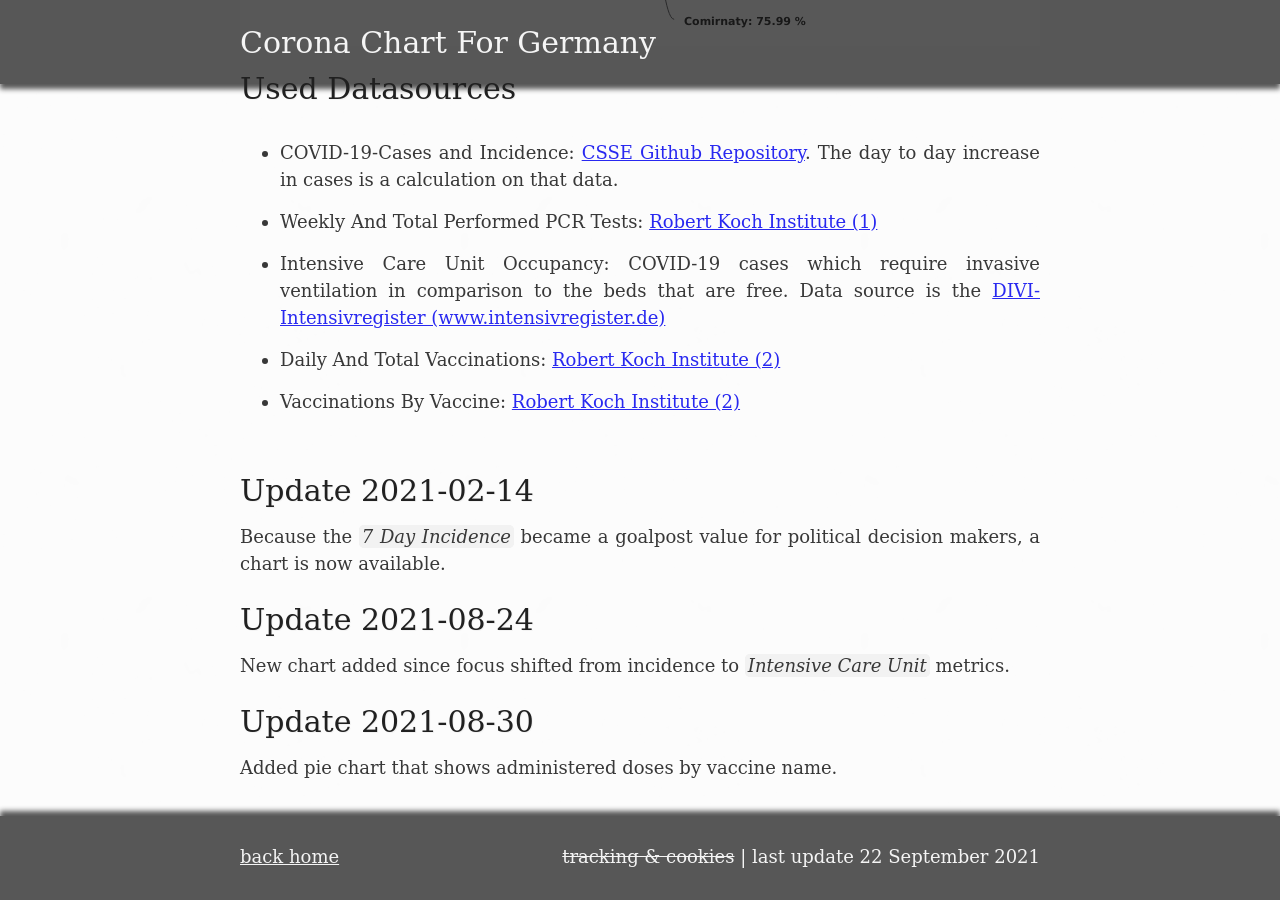
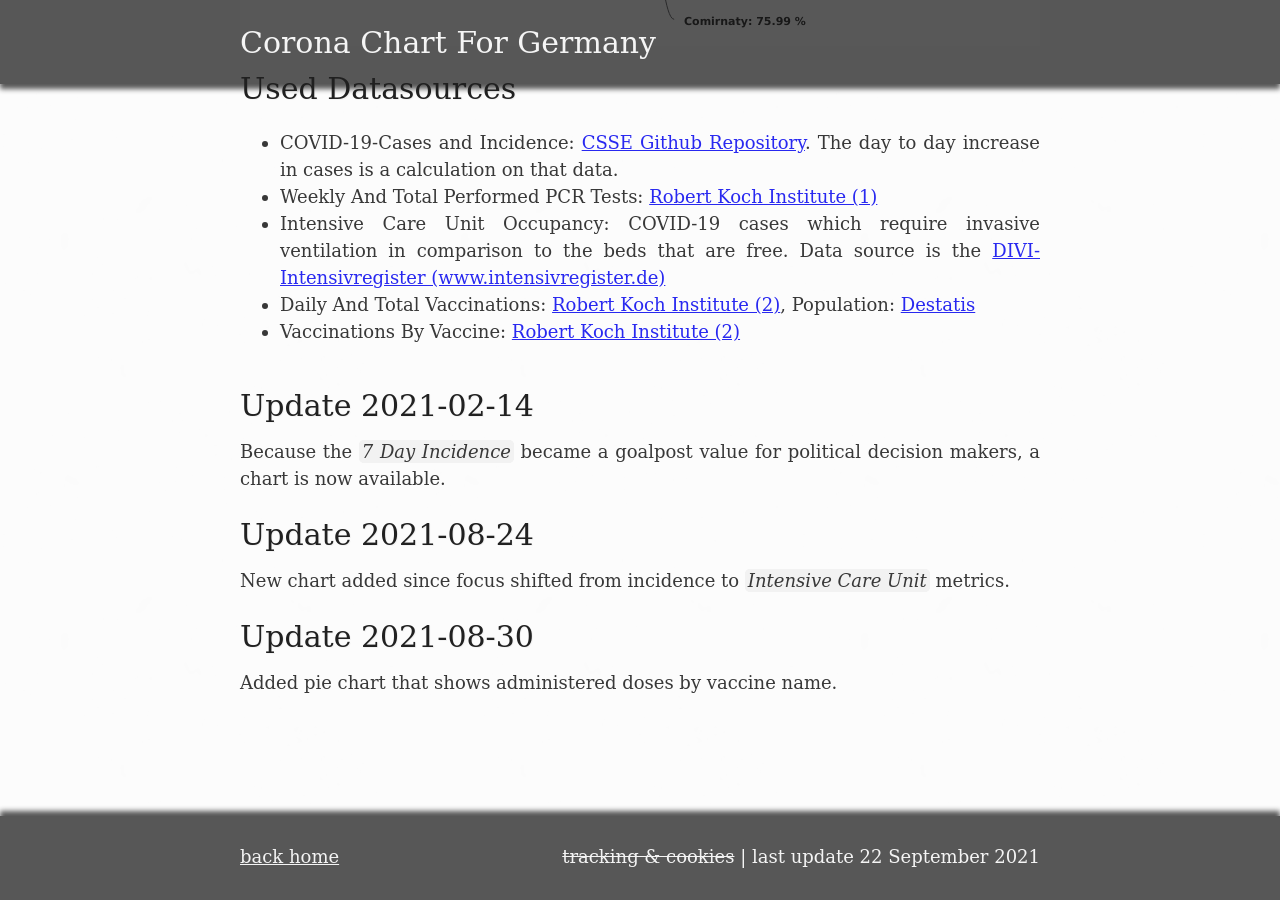
Before and after one commit to ZackDev/zackdev.github.io, a Jekyll site: the page built from _posts/2020-03-24-corona-chart-for-germany.md, in a window 1280 px wide and 900 px high, scrolled down 2637 px. Built offline with Jekyll 4.4.1, drawn with Linux system fonts in a browser that asks for light colours; some of the changed lines change nothing that is shown.

Commit message:
fixed vaccinations percentage, added source for population

```diff
--- a/_posts/2020-03-24-corona-chart-for-germany.md
+++ b/_posts/2020-03-24-corona-chart-for-germany.md
@@ -31,13 +31,9 @@
 
 # Used Datasources
 * COVID-19-Cases and Incidence: [CSSE Github Repository][1]. The day to day increase in cases is a calculation on that data.
-
 * Weekly And Total Performed PCR Tests: [Robert Koch Institute (1)][2]
-
 * Intensive Care Unit Occupancy: COVID-19 cases which require invasive ventilation in comparison to the beds that are free. Data source is the [DIVI-Intensivregister (www.intensivregister.de)][3]
-
-* Daily And Total Vaccinations: [Robert Koch Institute (2)][4]
-
+* Daily And Total Vaccinations: [Robert Koch Institute (2)][4], Population: [Destatis][5]
 * Vaccinations By Vaccine: [Robert Koch Institute (2)][4]
 
 
@@ -45,6 +41,7 @@
 [2]: <https://www.rki.de/DE/Content/InfAZ/N/Neuartiges_Coronavirus/Daten/Testzahlen-gesamt.xlsx?__blob=publicationFile> "Erfassung der SARS-CoV-2-Testzahlen in Deutschland"
 [3]: <https://www.intensivregister.de> "DIVI-Intensivregister (www.intensivregister.de)"
 [4]: <https://raw.githubusercontent.com/robert-koch-institut/COVID-19-Impfungen_in_Deutschland/master/Aktuell_Deutschland_Bundeslaender_COVID-19-Impfungen.csv> "COVID-19-Impfungen_in_Deutschland/Aktuell_Deutschland_Bundeslaender_COVID-19-Impfungen.csv"
+[5]: <https://www.destatis.de/DE/Themen/Gesellschaft-Umwelt/Bevoelkerung/Bevoelkerungsstand/Tabellen/zensus-geschlecht-staatsangehoerigkeit-2021.html> "Bevölkerung nach Nationalität und Geschlecht 2021"
 
 # Update 2021-02-14
 Because the `7 Day Incidence` became a goalpost value for political decision makers, a chart is now available.
--- a/assets/js/corona.js
+++ b/assets/js/corona.js
@@ -100,6 +100,7 @@
   const totalSecondaryVaccinations = [];
   const secondaryVaccinationsPercentage = [];
   const totalBoosterVaccinations = [];
+  const populationGermany = 83121363;
   for (let i = 0; i < primaryVaccinations.length; i += 1) {
     let tVac = 0;
     for (let j = 0; j <= i; j += 1) {
@@ -108,7 +109,7 @@
     totalPrimaryVaccinations.push(tVac);
   }
   for (let i = 0; i < totalPrimaryVaccinations.length; i += 1) {
-    p = parseFloat((totalPrimaryVaccinations[i] / 83100).toFixed(2));
+    p = parseFloat(((totalPrimaryVaccinations[i] / populationGermany) * 100).toFixed(2));
     primaryVaccinationsPercentage.push(p);
   }
   for (let i = 0; i < secondaryVaccinations.length; i += 1) {
@@ -119,7 +120,7 @@
     totalSecondaryVaccinations.push(tVac);
   }
   for (let i = 0; i < totalSecondaryVaccinations.length; i += 1) {
-    p = parseFloat((totalSecondaryVaccinations[i] / 83100).toFixed(2));
+    p = parseFloat(((totalSecondaryVaccinations[i] / populationGermany) * 100).toFixed(2));
     secondaryVaccinationsPercentage.push(p);
   }
   for (let i = 0; i < boosterVaccinations.length; i += 1) {
```
